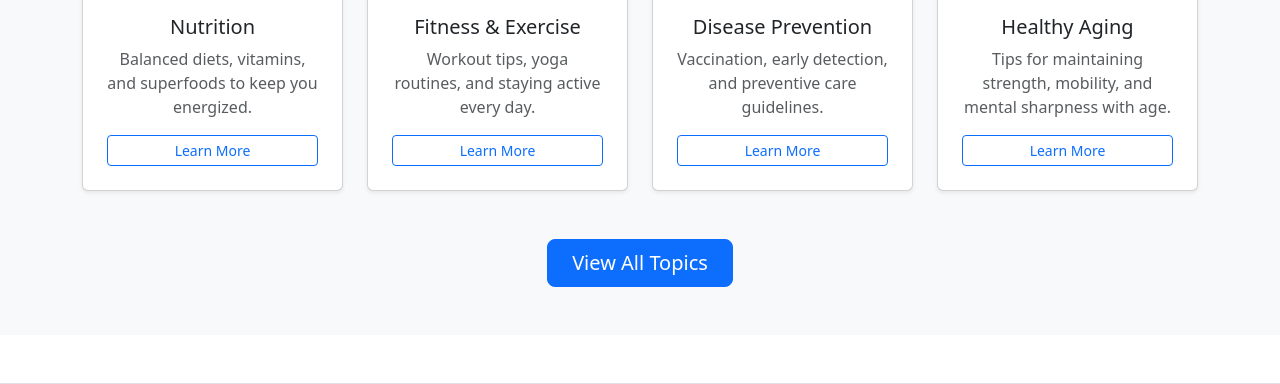
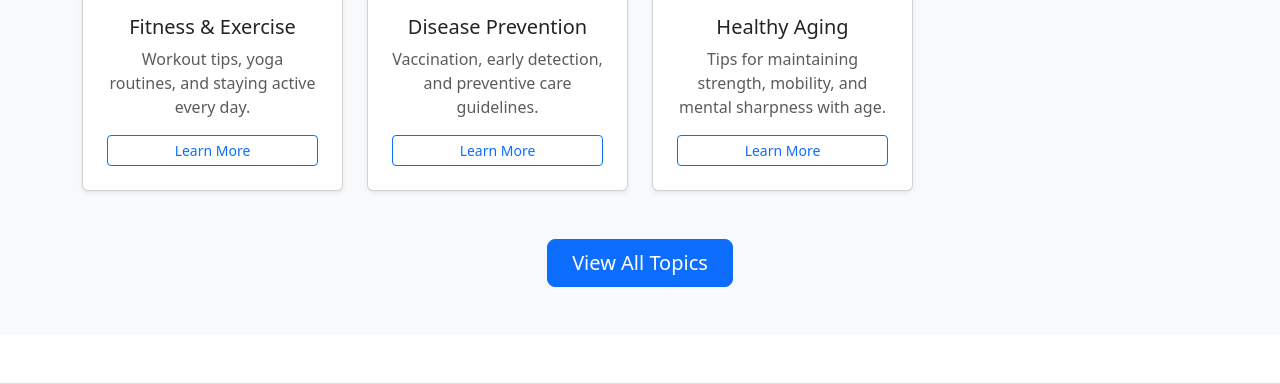
Before and after one commit to mahassantech/A-Collaborative-Platform-for-Public-Health-Stakeholders, a Django app: page /core/myhealth/ in a window 1280 px wide. Shown: the part 770-1154 px from the top of the page. Run offline with Django 5.2, Linux system fonts and the light colour scheme.

Commit message:
health updated

```diff
--- a/core/templates/core/health.html
+++ b/core/templates/core/health.html
@@ -48,15 +48,7 @@
         </div>
       </div>
 
-      <!-- Nutrition -->
-      <div class="col-md-3">
-        <div class="card shadow-sm h-100 text-center p-4">
-          <img src="{% static 'images/nutrition.jpg' %}" alt="Nutrition" class="img-fluid rounded mb-3">
-          <h5 class="card-title">Nutrition</h5>
-          <p class="text-muted">Balanced diets, vitamins, and superfoods to keep you energized.</p>
-          <a href="#" class="btn btn-outline-primary btn-sm">Learn More</a>
-        </div>
-      </div>
+
 
       <!-- Fitness & Exercise -->
       <div class="col-md-3">
```
